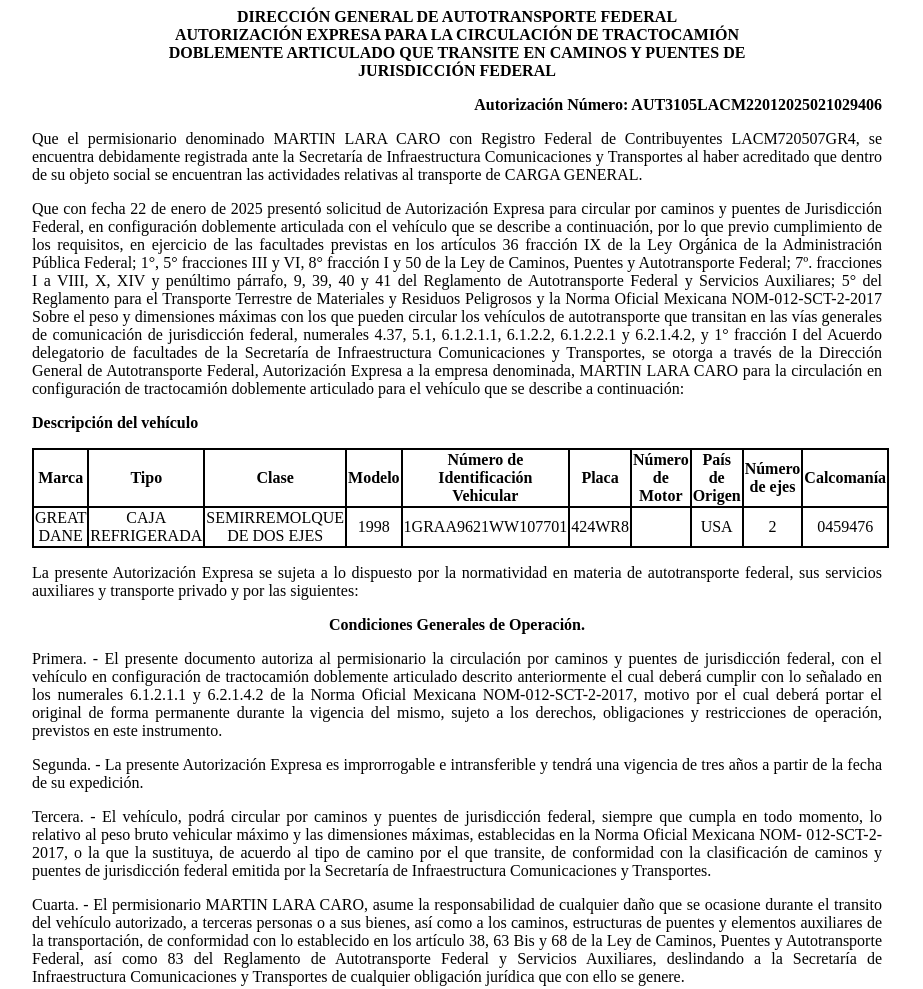
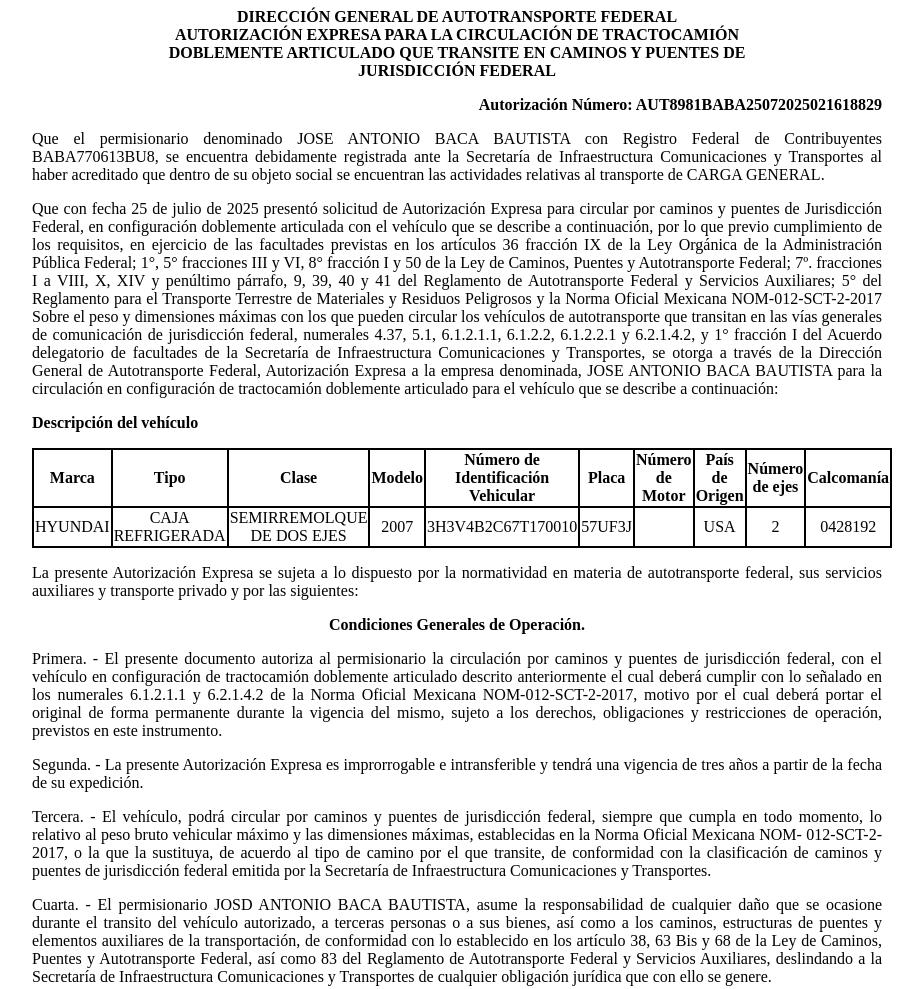
Before and after one commit to app-sct1/ConsultaAutDobleRemolque-folio-0200019, a plain HTML site: page index.html in a window 1280 px wide. Shown: the top 989 px of the page, without its empty margins (183-1106 px from the left). Drawn offline with Linux system fonts and the light colour scheme.

Commit message:
index.html

```diff
--- a/index.html
+++ b/index.html
@@ -75,19 +75,19 @@
 						<p class="sinMargen">DOBLEMENTE ARTICULADO QUE TRANSITE EN CAMINOS Y PUENTES DE</p>
 						<p class="sinMargen">JURISDICCIÓN FEDERAL</p>
 					</div>
-<p class="derechaNegro">Autorización Número: AUT3105LACM22012025021029406</p>
+<p class="derechaNegro">Autorización Número: AUT8981BABA25072025021618829</p>
 
 					<p class="justificado">Que el permisionario denominado
-						MARTIN LARA CARO con Registro Federal de
-						Contribuyentes LACM720507GR4, se encuentra
+						JOSE ANTONIO BACA BAUTISTA con Registro Federal de
+						Contribuyentes BABA770613BU8, se encuentra
 						debidamente registrada ante la Secretaría de Infraestructura
 						Comunicaciones y Transportes al haber acreditado que dentro de su
 						objeto social se encuentran las actividades relativas al
 						transporte de CARGA GENERAL.</p>
 
 
-					<p class="justificado">Que con fecha 22 de
-						enero de 2025 presentó
+					<p class="justificado">Que con fecha 25 de
+						julio de 2025 presentó
 						solicitud de Autorización Expresa para circular por caminos y
 						puentes de Jurisdicción Federal, en configuración doblemente
 						articulada con el vehículo que se describe a continuación, por lo
@@ -107,7 +107,7 @@
 						facultades de la Secretaría de Infraestructura Comunicaciones y
 						Transportes, se otorga a través de la
 						Dirección General de Autotransporte Federal, Autorización Expresa a la
-						empresa denominada, MARTIN LARA CARO para la
+						empresa denominada, JOSE ANTONIO BACA BAUTISTA para la
 						circulación en configuración de tractocamión doblemente articulado
 						para el vehículo que se describe a continuación:</p>
 
@@ -128,16 +128,16 @@
 							<th class="borde">Calcomanía</th>
 						</tr>
 						<tr class="borde">
-							<td class="borde">GREAT DANE</td>
+							<td class="borde">HYUNDAI</td>
 							<td class="borde">CAJA REFRIGERADA</td>
 							<td class="borde">SEMIRREMOLQUE DE DOS EJES</td>
-							<td class="borde">1998</td>
-							<td class="borde">1GRAA9621WW107701</td>
-							<td class="borde">424WR8</td>
+							<td class="borde">2007</td>
+							<td class="borde">3H3V4B2C67T170010</td>
+							<td class="borde">57UF3J</td>
 							<td class="borde"></td>
 							<td class="borde">USA</td>
 							<td class="borde">2</td>
-							<td class="borde">0459476</td>
+							<td class="borde">0428192</td>
 						</tr>
 
 					</tbody></table>
@@ -175,7 +175,7 @@
 						Secretaría de Infraestructura Comunicaciones y Transportes.</p>
 
 					<p class="justificado">Cuarta. - El permisionario
-						MARTIN LARA CARO, asume la responsabilidad de
+						JOSD ANTONIO BACA BAUTISTA, asume la responsabilidad de
 						cualquier daño que se ocasione durante el transito del vehículo
 						autorizado, a terceras personas o a sus bienes, así como a los
 						caminos, estructuras de puentes y elementos auxiliares de la
```
